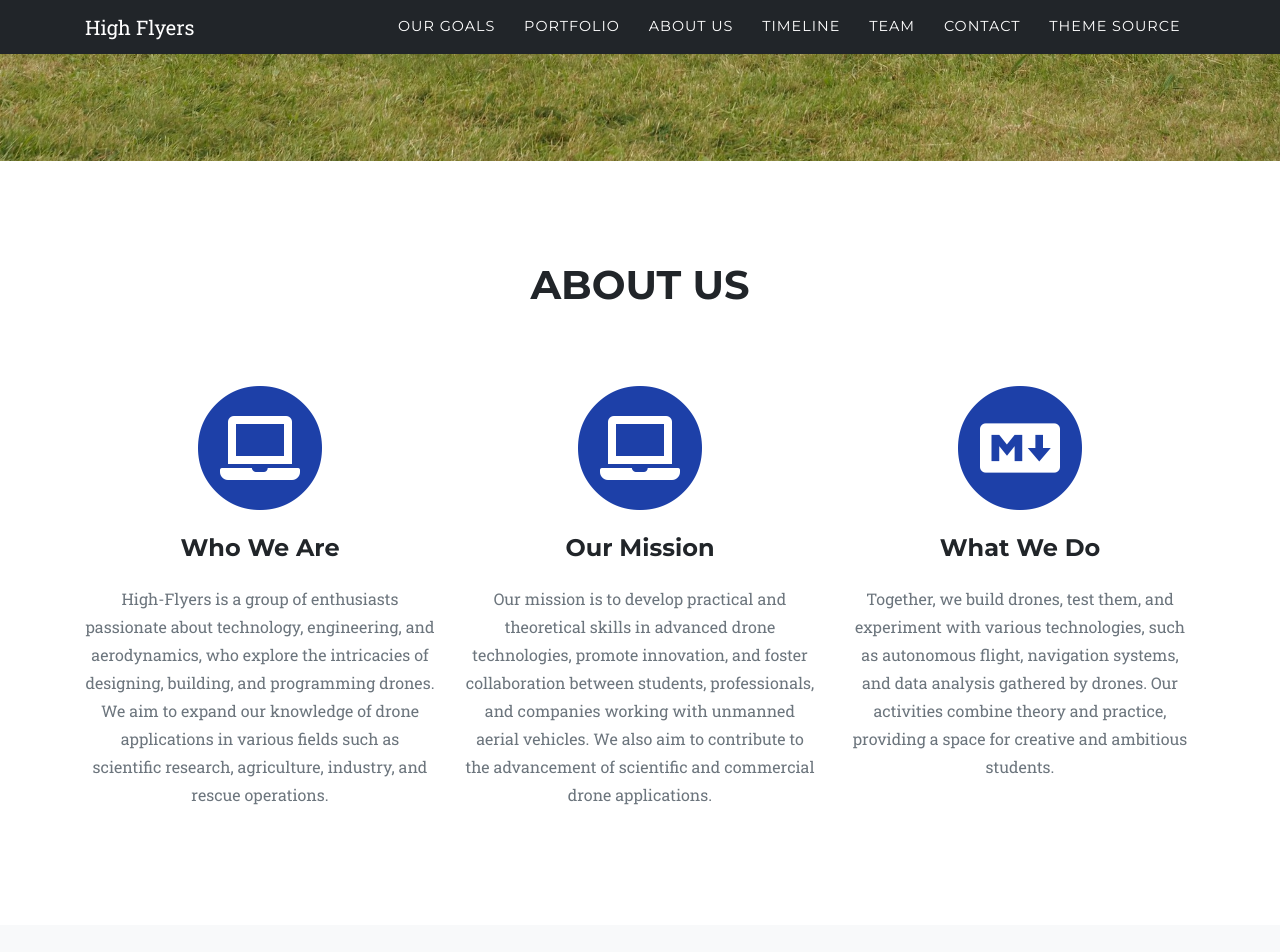
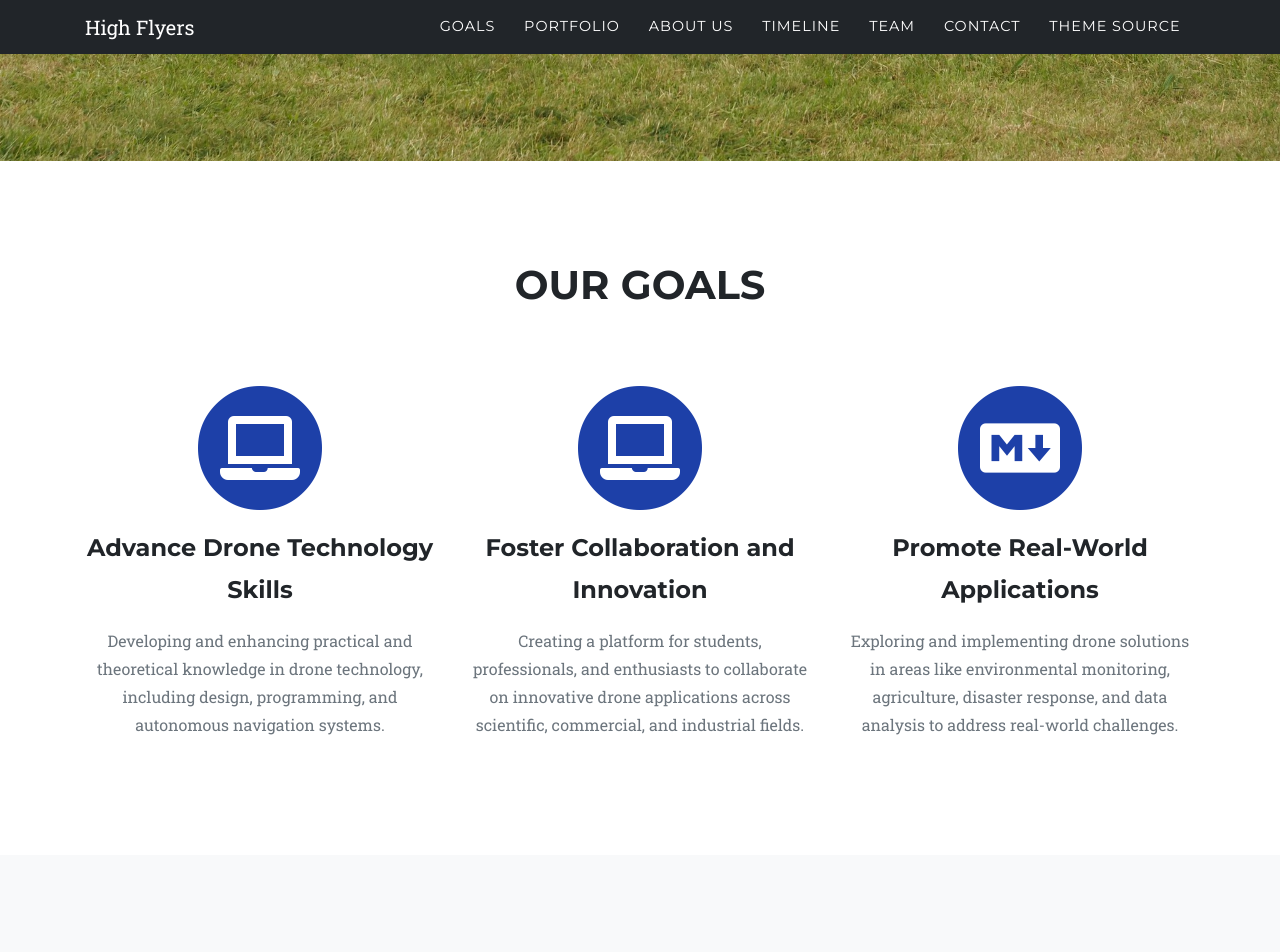
Before and after one commit to raviriley/agency-jekyll-theme, a Jekyll site: the page built from index.md, in a window 1280 px wide and 1400 px high, scrolled down 684 px. Shown: the top 952 px of the window. Built offline with Jekyll 4.4.1, drawn with Linux system fonts in a browser that asks for light colours; some web fonts are replaced; some of the changed text lies outside the part shown.

Commit message:
labels added

```diff
--- a/_data/navigation.yml
+++ b/_data/navigation.yml
@@ -11,7 +11,7 @@
 # -----------------
 en: &DEFAULT_EN
   nav:
-    - title: "Our Goals"
+    - title: "Goals"
       section: services
     - title: "Portfolio"
       section: portfolio
--- a/_data/sitetext.yml
+++ b/_data/sitetext.yml
@@ -17,25 +17,31 @@ en: &DEFAULT_EN
     buttonlink: "#services"
 
   services:
-    title: "About us"
+    title: "OUR GOALS"
     text: ""
     section: services
     list:
-      - title: "Who We Are"
-        desc: "High-Flyers is a group of enthusiasts passionate about technology, engineering, and aerodynamics, who explore the intricacies of designing, building, and programming drones. We aim to expand our knowledge of drone applications in various fields such as scientific research, agriculture, industry, and rescue operations."
+      - title: "Advance Drone Technology Skills"
+        desc: "Developing and enhancing practical and theoretical knowledge in drone technology, including design, programming, and autonomous navigation systems."
         icon: fas fa-laptop #find more at https://fontawesome.com/icons
-      - title: "Our Mission"
-        desc: "Our mission is to develop practical and theoretical skills in advanced drone technologies, promote innovation, and foster collaboration between students, professionals, and companies working with unmanned aerial vehicles. We also aim to contribute to the advancement of scientific and commercial drone applications."
+      - title: "Foster Collaboration and Innovation"
+        desc: "Creating a platform for students, professionals, and enthusiasts to collaborate on innovative drone applications across scientific, commercial, and industrial fields."
         icon: fas fa-laptop
-      - title: "What We Do"
-        desc: "Together, we build drones, test them, and experiment with various technologies, such as autonomous flight, navigation systems, and data analysis gathered by drones. Our activities combine theory and practice, providing a space for creative and ambitious students."
+      - title: "Promote Real-World Applications"
+        desc: "Exploring and implementing drone solutions in areas like environmental monitoring, agriculture, disaster response, and data analysis to address real-world challenges."
         icon: fab fa-markdown
 
   portfolio:
     title: "Portfolio"
-    text: "Lorem ipsum dolor sit amet consectetur."
+    text: ""
     section: portfolio
     closebutton: "Close Project"
+
+  about:
+    title: "About Us"
+    text: "our story"
+    body: "Lorem ipsum dolor sit amet, consectetur adipisicing elit. Aut eaque, laboriosam veritatis, quos non quis ad perspiciatis, totam corporis ea, alias ut unde. **Markdown** supported."
+    section: about
 
   timeline:
     title: "Timeline"
@@ -67,12 +73,6 @@ en: &DEFAULT_EN
         # you can enforce the alignment
         align: right
     end: "Be Part <br> of Our <br> Story!"
-
-  about:
-    title: "About Us"
-    text: "our story"
-    body: "Lorem ipsum dolor sit amet, consectetur adipisicing elit. Aut eaque, laboriosam veritatis, quos non quis ad perspiciatis, totam corporis ea, alias ut unde. **Markdown** supported."
-    section: about
 
   clients:
     section: clients
```
